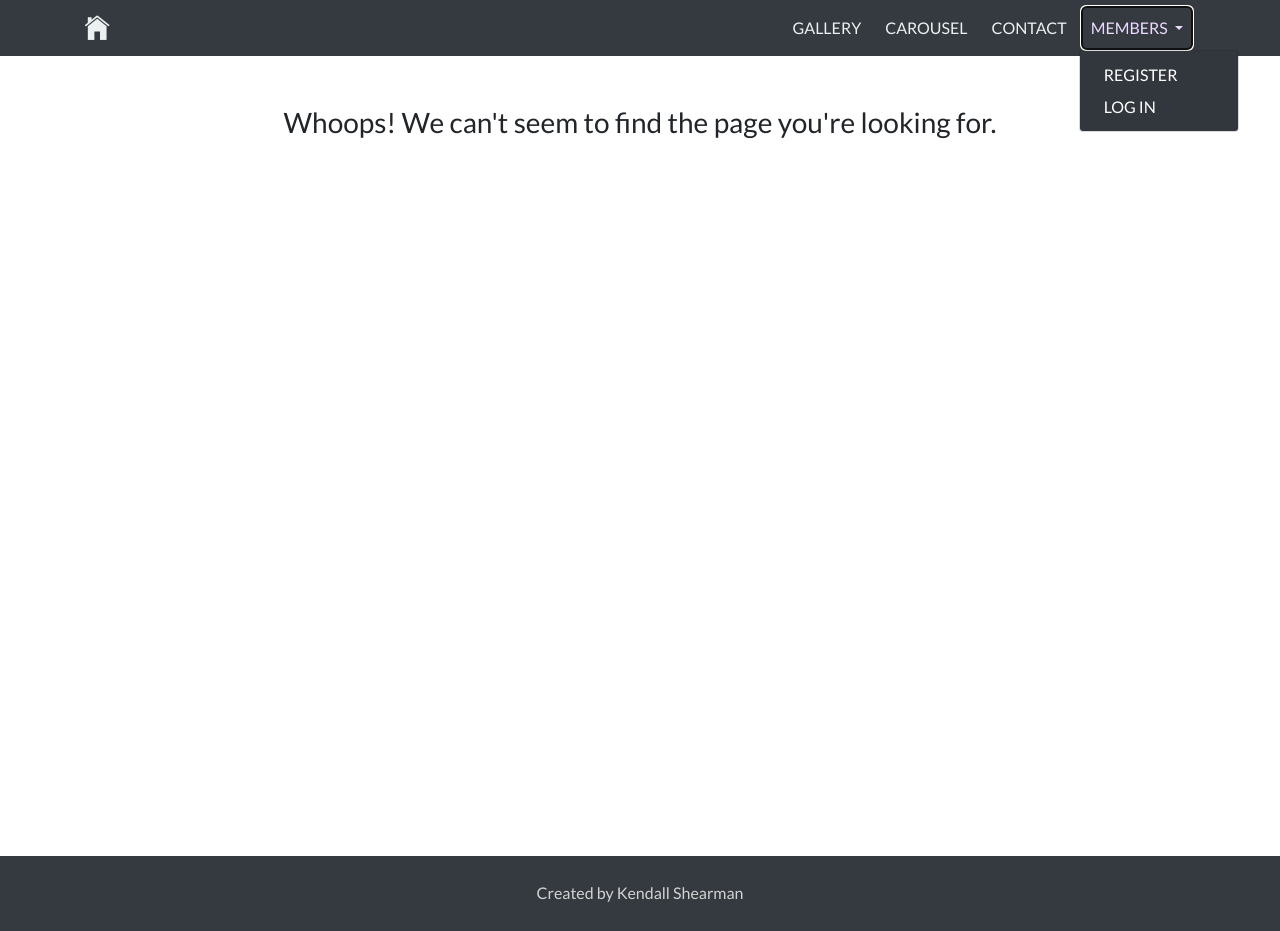
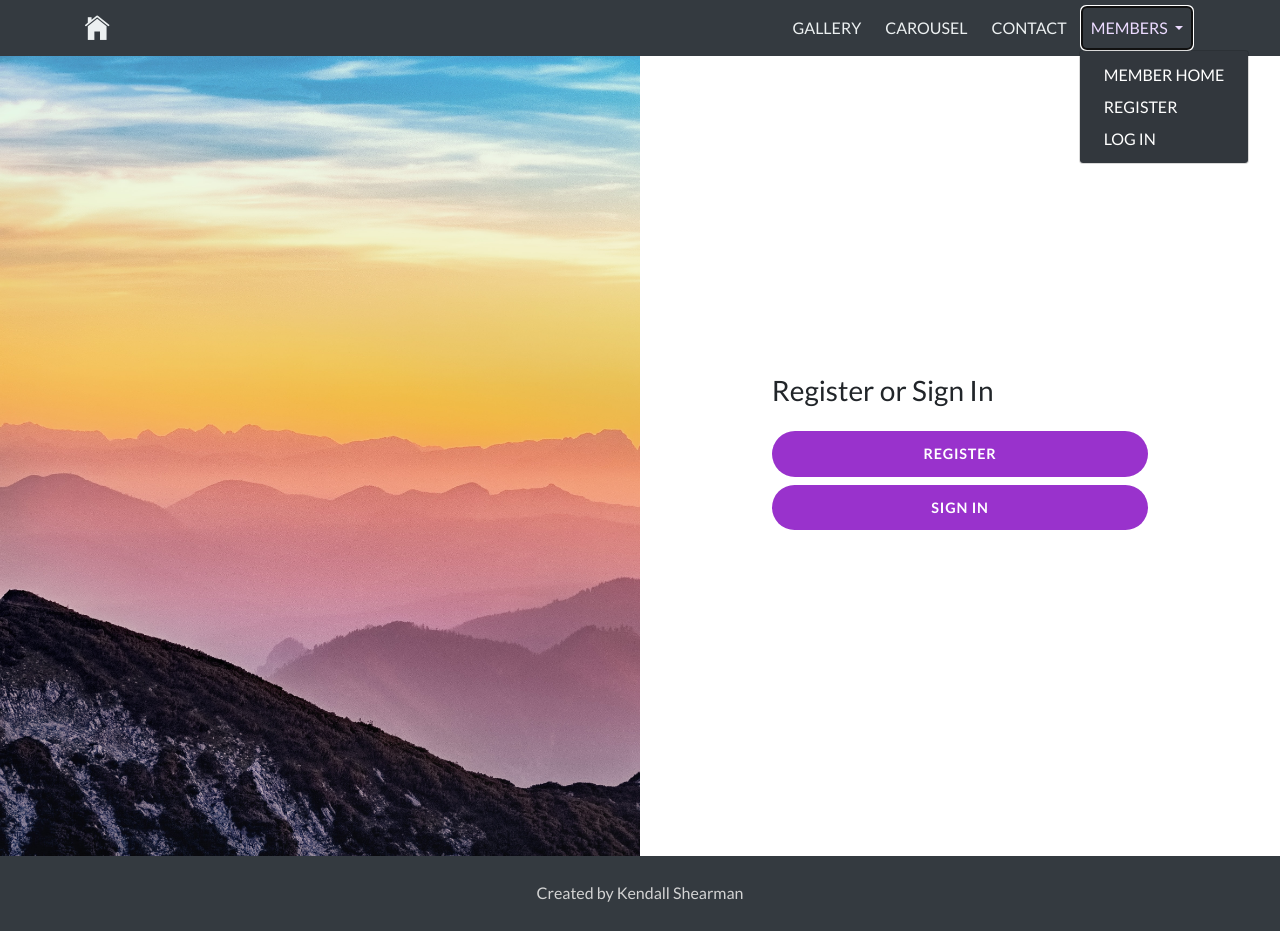
Before and after one commit to krshearman/RegistrationApplication, a CodeIgniter app: page /database/users/ in a window 1280 px wide, after a click on "MEMBERS". Run offline with CodeIgniter, Linux system fonts and the light colour scheme.

Commit message:
/* Worked on index function for User class /* Made userhome.php and adjusted css /* Adjusted routes.php /* Adjusted header.php

```diff
--- a/application/config/routes.php
+++ b/application/config/routes.php
@@ -50,8 +50,9 @@ defined('BASEPATH') OR exit('No direct script access allowed');
 |		my-controller/my-method	-> my_controller/my_method
 */
 
-$route['users/register'] = 'users/register';
+//$route['users/register'] = 'users/register';
 $route['users/signin'] = 'users/signin';
-/*$route['users/(:any)'] = 'users/view/$1';*/
+$route['users'] = 'users/index';
+$route['users/(:any)'] = 'users/index/$1';
 $route['default_controller'] = 'pages/view';
 $route['(:any)'] = 'pages/view/$1';
--- a/application/controllers/Users.php
+++ b/application/controllers/Users.php
@@ -3,15 +3,35 @@
 
 class Users extends CI_Controller{
 
+    public function index($page = 'userhome'){
+        if ( file_exists(APPPATH.'views/users/'.$page.'.php'))
+        {
+            $data['title'] = ucfirst($page); // Capitalize the first letter
+
+            $this->load->view('templates/header', $data);
+            $this->load->view('users/'.$page, $data);
+            $this->load->view('templates/footer', $data);
+
+        } else {
+            // Whoops, we don't have a page for that!
+            /* show_404();*/
+            $data['title'] = ucfirst($page); // Capitalize the first letter
+
+            $this->load->view('templates/header', $data);
+            $this->load->view('users/custom404', $data);
+            $this->load->view('templates/footer', $data);
+        }
+    }
+
     public function register(){
         $response = 'error';
-        $data['title'] = 'Sign Up';
+        //$data['title'] = 'Sign Up';
 
-        if (empty($_POST)) {
+        /*if (empty($_POST)) {
             $this->load->view('templates/header', $data);
             $this->load->view('users/register', $data);
             $this->load->view('templates/footer', $data);
-        } else {
+        } else {*/
 
             if (!empty($_POST)) {
 
@@ -52,7 +72,7 @@ class Users extends CI_Controller{
         }
 
 
-    }
+
 
 
     public function signin(){
--- a/application/views/templates/header.php
+++ b/application/views/templates/header.php
@@ -71,6 +71,7 @@ Notes: No questions or comments at this time
                             MEMBERS
                         </a>
                         <div class="dropdown-menu dd-menu" aria-labelledby="navbarDropdown">
+                            <a class="dropdown-item" href="<?php echo base_url(); ?>users/">MEMBER HOME</a>
                             <a class="dropdown-item" href="<?php echo base_url(); ?>users/register">REGISTER</a>
                             <a class="dropdown-item" href="<?php echo base_url(); ?>users/signin">LOG IN</a>
                             <div class="dropdown-divider hidden"></div>
--- /dev/null
+++ b/application/views/users/userhome.php
@@ -0,0 +1,19 @@
+<div class="container-fluid">
+    <div class="row no-gutter">
+        <div class="d-none d-md-flex col-md-4 col-lg-6 bg-image"></div>
+        <div class="col-md-8 col-lg-6">
+            <div class="login d-flex align-items-center py-5">
+                <div class="container">
+                    <div class="row">
+                        <div class="col-md-9 col-lg-8 mx-auto user-button">
+
+                            <h3 class="login-heading mb-4">Register or Sign In</h3>
+                                <a href="<?php echo base_url(); ?>users/register" class="user-button"><button class="btn btn-lg btn-primary btn-block btn-login text-uppercase font-weight-bold mb-2 my-button" type="submit">Register</button></a>
+                            <a href="<?php echo base_url(); ?>users/signin" class="user-button"><button class="btn btn-lg btn-primary btn-block btn-login text-uppercase font-weight-bold mb-2 my-button" type="submit">Sign in</button></a>
+                        </div>
+                    </div>
+                </div>
+            </div>
+        </div>
+    </div>
+</div>
--- a/assets/css/main.css
+++ b/assets/css/main.css
@@ -13,6 +13,7 @@ Notes: No questions or comments at this time
     box-sizing: border-box;
     font-family: 'Lato', sans-serif;
     font-size: 16px;
+
 
 }
 
@@ -94,6 +95,9 @@ Notes: No questions or comments at this time
     padding-bottom: 75px;
 }
 
+.user-button a:hover{
+    text-decoration: transparent;
+}
 
 .my-button {
     color: white;
```
